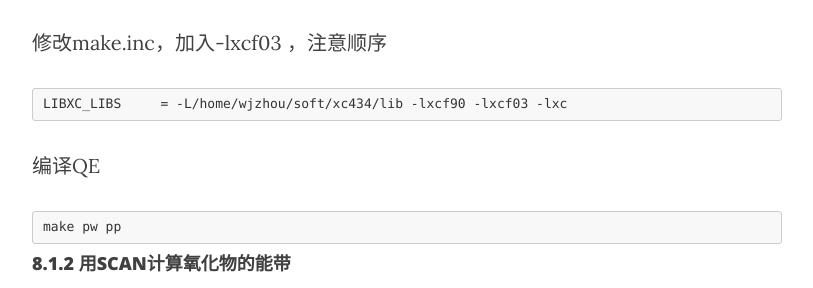
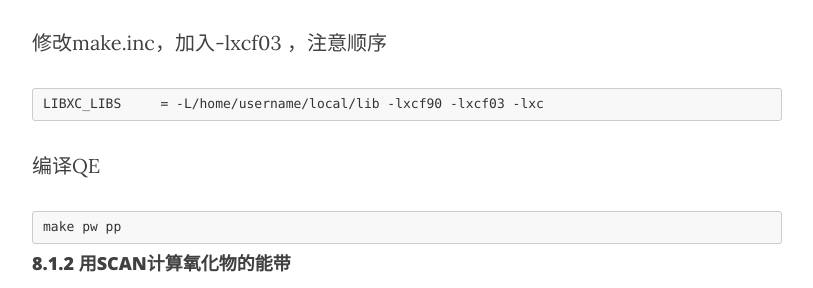
Before and after one commit to yyyu200/DFTbook, a Jekyll site: the page built from _posts/2019-04-01-HandsOn.md, in a window 1280 px wide and 900 px high, scrolled down 61390 px. Shown: the part 164-452 px from the top of the window, without its empty margins (233-1046 px from the left). Built offline with Jekyll 4.4.1, drawn with Linux system fonts in a browser that asks for light colours; nearby versions of some CDN libraries; formulas are drawn with MathJax 3; comment, search, counter and statistics services are not loaded.

Commit message:
modify at 20200702-15:05:09-di

````diff
--- a/_posts/2019-04-01-HandsOn.md
+++ b/_posts/2019-04-01-HandsOn.md
@@ -2125,7 +2125,7 @@ make install
 修改make.inc，加入-lxcf03 ，注意顺序
 
 ```
-LIBXC_LIBS     = -L/home/wjzhou/soft/xc434/lib -lxcf90 -lxcf03 -lxc
+LIBXC_LIBS     = -L/home/username/local/lib -lxcf90 -lxcf03 -lxc
 ```
 
 编译QE
````
